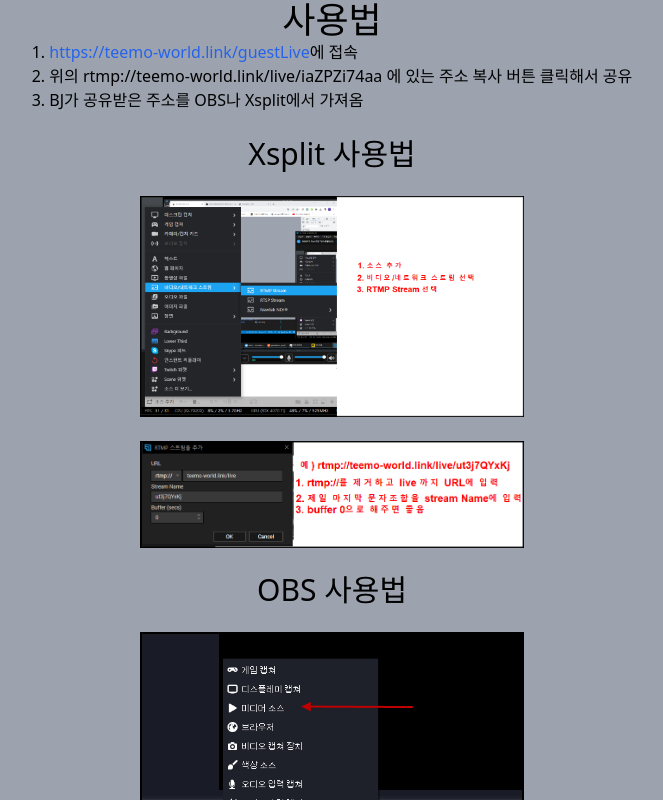
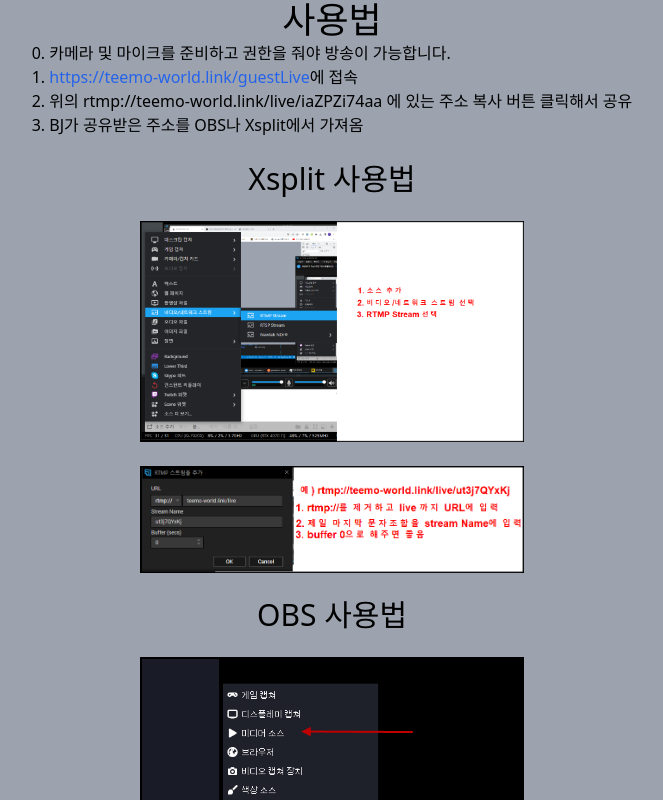
Before and after one commit to PracticeofEno/livekit-demo, a Next.js app in the folder next-test/: page / in a window 1280 px wide. Shown: the top 800 px of the page, without its empty margins (308-971 px from the left). Built offline with nearby package versions, Linux system fonts and the light colour scheme.

Commit message:
안내메시지 추가

```diff
--- a/next-test/app/page.tsx
+++ b/next-test/app/page.tsx
@@ -6,7 +6,11 @@
   return (
     <div className="relative flex flex-col w-full h-full bg-gray-400 justify-center items-center text-justify">
       <h1 className="relative text-4xl">사용법</h1>
+      <hr/>
       <ol>
+        <li>
+          0. 카메라 및 마이크를 준비하고 권한을 줘야 방송이 가능합니다.
+        </li>
         <li>
           {"1. "}
           <Link className="text-blue-600" href="https://teemo-world.link/guestLive">https://teemo-world.link/guestLive</Link>
```
